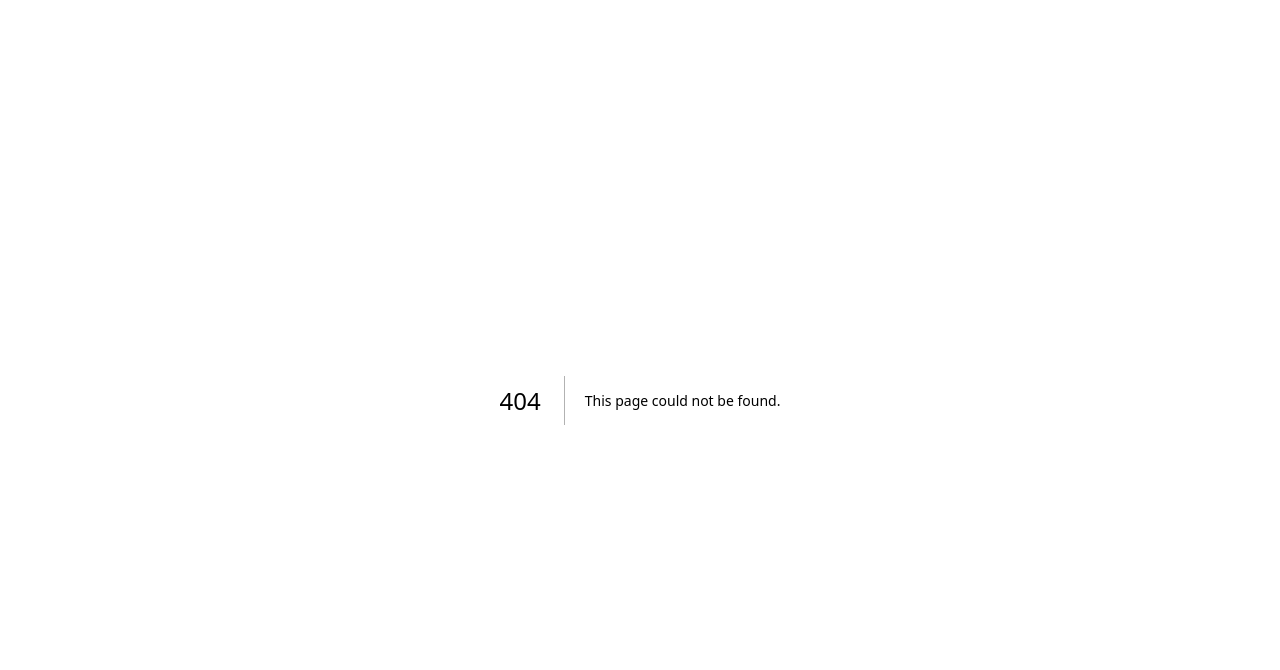
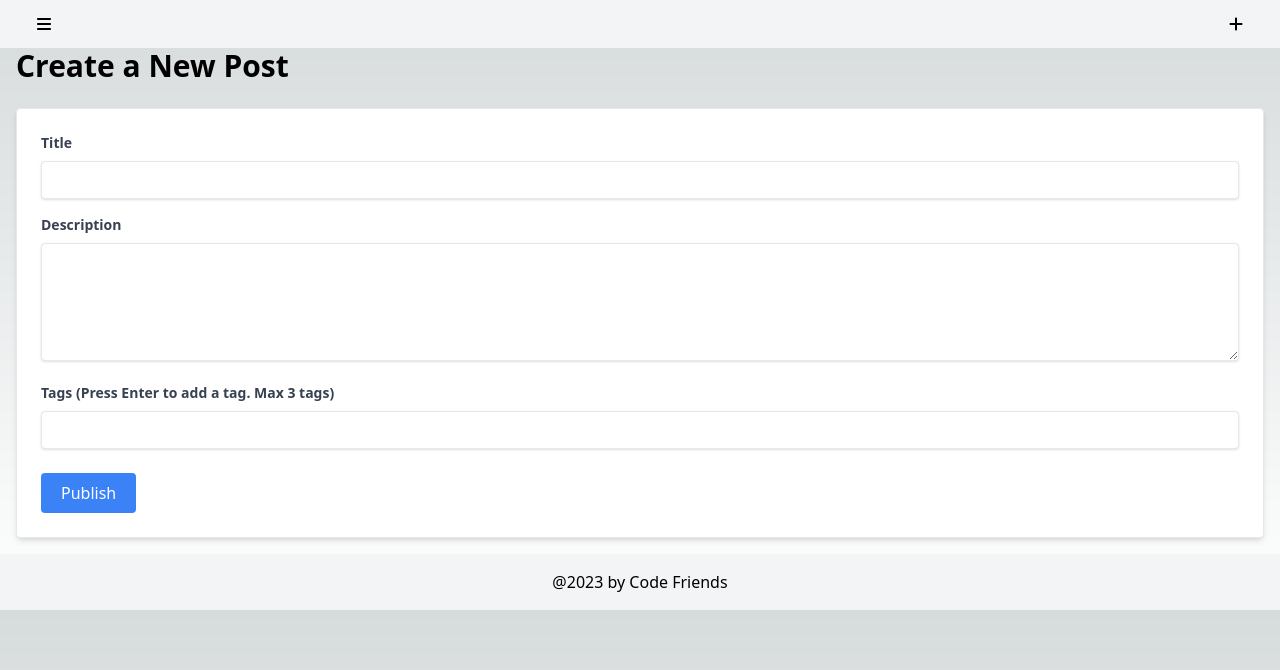
Before and after one commit to alexdwagner/code-friends, a Next.js app: page /create in a window 1280 px wide. Before the commit this address had no page. Shown: the top 670 px of the page. Built offline with nearby package versions, Linux system fonts and the light colour scheme.

Commit message:
Create post function

```diff
--- /dev/null
+++ b/components/CreatePost.tsx
@@ -0,0 +1,68 @@
+import { useState, ChangeEvent, KeyboardEvent } from 'react';
+
+export type FormData = {
+    title: string;
+    description: string;
+    tags: string[];
+};
+
+type CreatePostProps = {
+    onPostSubmit: (formData: FormData) => void;
+};
+
+const CreatePost: React.FC<CreatePostProps> = ({ onPostSubmit }) => {
+    const [formData, setFormData] = useState<FormData>({
+        title: '',
+        description: '',
+        tags: [],
+    });
+
+    const handleTagInput = (e: KeyboardEvent<HTMLInputElement>) => {
+        if (e.key === 'Enter') {
+            e.preventDefault();
+            const value = e.currentTarget.value;
+            if (value && formData.tags.length < 3) {
+                setFormData(prev => ({ ...prev, tags: [...prev.tags, value.trim()] }));
+                e.currentTarget.value = '';
+            }
+        }
+    };
+
+    const handleSubmit = (e: ChangeEvent<HTMLFormElement>) => {
+        e.preventDefault();
+        onPostSubmit(formData);
+    };
+
+    return (
+        <div className="post-card bg-white p-6 rounded shadow-md border border-gray-200 hover:shadow-lg transition duration-300 mb-4">
+            <form onSubmit={handleSubmit}>
+                <div className="mb-4">
+                    <label className="block text-gray-700 text-sm font-bold mb-2" htmlFor="title">Title</label>
+                    <input className="shadow appearance-none border rounded w-full py-2 px-3 text-gray-700 leading-tight focus:outline-none focus:shadow-outline" id="title" type="text" value={formData.title} onChange={e => setFormData({ ...formData, title: e.target.value })} />
+                </div>
+
+                <div className="mb-4">
+                    <label className="block text-gray-700 text-sm font-bold mb-2" htmlFor="description">Description</label>
+                    <textarea className="shadow appearance-none border rounded w-full py-2 px-3 text-gray-700 leading-tight focus:outline-none focus:shadow-outline" id="description" rows={5} value={formData.description} onChange={e => setFormData({ ...formData, description: e.target.value })}></textarea>
+                </div>
+
+                <div className="mb-4">
+                    <label className="block text-gray-700 text-sm font-bold mb-2" htmlFor="tags">Tags (Press Enter to add a tag. Max 3 tags)</label>
+                    <input className="shadow appearance-none border rounded w-full py-2 px-3 text-gray-700 leading-tight focus:outline-none focus:shadow-outline" id="tags" type="text" onKeyPress={handleTagInput} />
+                    <div className="flex space-x-2 mt-2">
+                        {formData.tags.map((tag, idx) => (
+                            <span key={idx} className="bg-gray-200 rounded px-2 py-1 text-sm">{tag}</span>
+                        ))}
+                    </div>
+                    {formData.tags.length >= 3 &&
+                        <p className="text-red-500 text-sm mt-2">You've reached the maximum of 3 tags.</p>
+                    }
+                </div>
+
+                <button className="connect-btn bg-blue-500 hover:bg-blue-600 active:bg-blue-700 text-white py-2 px-5 rounded transition duration-300" type="submit">Publish</button>
+            </form>
+        </div>
+    );
+}
+
+export default CreatePost;
--- a/components/Footer.tsx
+++ b/components/Footer.tsx
@@ -3,7 +3,7 @@ import React from 'react'
 function Footer() {
   return (
     <div className="footer bg-gray-100 p-4 text-center">
-      footer content here
+      @2023 by Code Friends
     </div>
   );
 }
--- a/components/Header.tsx
+++ b/components/Header.tsx
@@ -1,11 +1,23 @@
 import React from 'react';
+import Link from 'next/link';
 import { FontAwesomeIcon } from '@fortawesome/react-fontawesome';
-import { faBars } from '@fortawesome/free-solid-svg-icons';
+import { faBars, faPlus } from '@fortawesome/free-solid-svg-icons';
 
 const Header: React.FC = () => {
   return (
-    <header className="header bg-gray-100 p-4">
+    <header className="header bg-gray-100 p-4 flex justify-between items-center">
       <FontAwesomeIcon icon={faBars} width="24" height="24" className="ml-4" />
+
+      <div className="relative group flex items-center">
+        <Link href="/create">
+          <a className="group-hover:underline flex items-center">
+            <span className="absolute right-full mr-2 p-2 bg-white text-gray-800 text-xs rounded shadow-md opacity-0 group-hover:opacity-100 transition-opacity duration-200">
+              Create a post
+            </span>
+            <FontAwesomeIcon icon={faPlus} width="24" height="24" className="mr-4" />
+          </a>
+        </Link>
+      </div>
     </header>
   );
 };
--- a/components/PostList.tsx
+++ b/components/PostList.tsx
@@ -1,13 +1,15 @@
+// PostList.tsx
 import React from 'react';
 import PostCard, { PostProps } from './PostCard';
-import { postData } from './Data';
 
-function PostList() {
-  console.log(postData);
+interface PostListProps {
+  posts: PostProps[];
+}
 
+const PostList: React.FC<PostListProps> = ({ posts }) => {
   return (
     <div className="container mx-auto px-4">
-      {postData.map((post: PostProps, index: number) => (
+      {posts.map((post, index) => (
         <PostCard key={index} {...post} />
       ))}
     </div>
--- /dev/null
+++ b/src/pages/create.tsx
@@ -0,0 +1,24 @@
+import React from 'react';
+import Header from '../../components/Header';
+import Footer from '../../components/Footer';
+import CreatePost, {FormData} from '../../components/CreatePost';
+
+function CreatePostPage() {
+  const handlePostSubmit = (formData:FormData) => {
+    // Handle form submission logic here
+    console.log(formData);
+  };
+
+  return (
+    <>
+      <Header />
+      <div className="container mx-auto px-4">
+        <h1 className="text-3xl font-bold mb-6">Create a New Post</h1>
+        <CreatePost onPostSubmit={handlePostSubmit} />
+      </div>
+      <Footer />
+    </>
+  );
+}
+
+export default CreatePostPage;
--- a/src/pages/index.tsx
+++ b/src/pages/index.tsx
@@ -1,16 +1,17 @@
-import Footer from "../../components/Footer";
-import Header from "../../components/Header";
-import SearchBar from "../../components/SearchBar";
-import PostCard from "../../components/PostCard";
-import PostList from "../../components/PostList";
+import React from 'react';
+import Header from '../../components/Header';
+import Footer from '../../components/Footer';
+import SearchBar from '../../components/SearchBar';
 
-export default function Home() {
+function Home() {
   return (
     <>
       <Header />
       <SearchBar />
-      <PostList />
+      {/* Other content or welcome message can go here */}
       <Footer />
     </>
   );
 }
+
+export default Home;
--- /dev/null
+++ b/src/pages/login.tsx
@@ -0,0 +1,25 @@
+// pages/login.tsx
+import React from 'react';
+
+function LoginPage() {
+    return (
+        <div className="container mx-auto px-4">
+            <h1 className="text-3xl font-bold mb-6">Login</h1>
+            <form>
+                <div>
+                    <label htmlFor="email">Email:</label>
+                    <input type="email" id="email" name="email" required />
+                </div>
+                <div>
+                    <label htmlFor="password">Password:</label>
+                    <input type="password" id="password" name="password" required />
+                </div>
+                <div>
+                    <button type="submit">Login</button>
+                </div>
+            </form>
+        </div>
+    );
+}
+
+export default LoginPage;
--- a/src/pages/posts.tsx
+++ b/src/pages/posts.tsx
@@ -1,12 +1,13 @@
 // pages/posts.tsx
 import React from 'react';
 import PostList from '../../components/PostList';
+import { postData } from '../../components/Data';  // Import the dummy data
 
 function PostsPage() {
   return (
     <div className="container mx-auto px-4">
       <h1 className="text-3xl font-bold mb-6">Latest Posts</h1>
-      <PostList />
+      <PostList posts={postData} />  {/* Pass the dummy data to the PostList */}
     </div>
   );
 }
```
Also changed, not shown: alex-notes/features-to-build/GetInitials.tsx (deleted, +0 -50 lines), tsconfig.json (+5 -2 lines), 2 other files (tests, documents, lock files or other folders).
